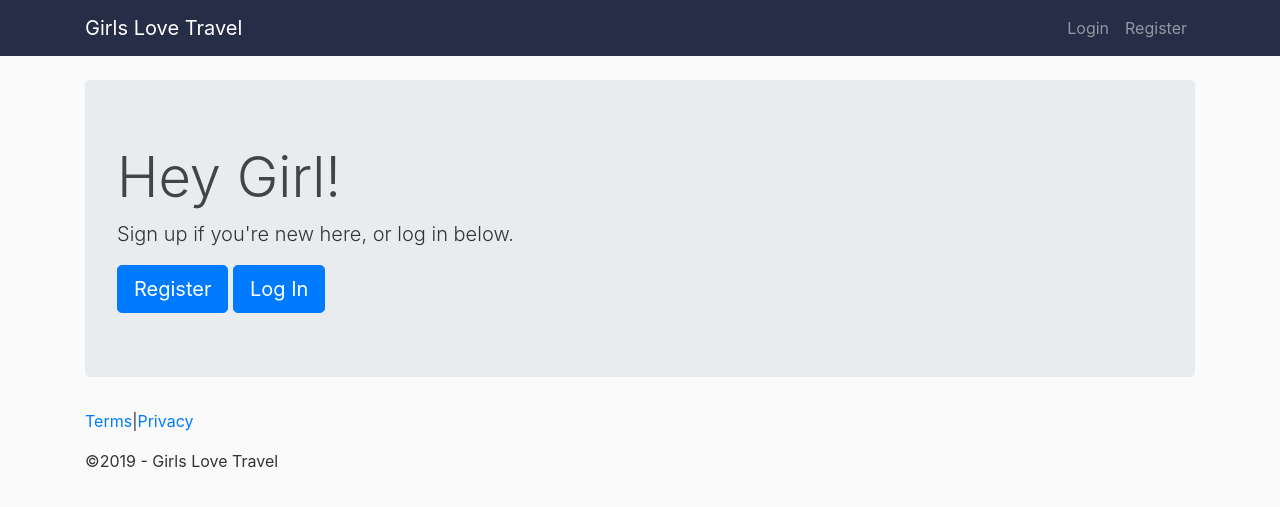
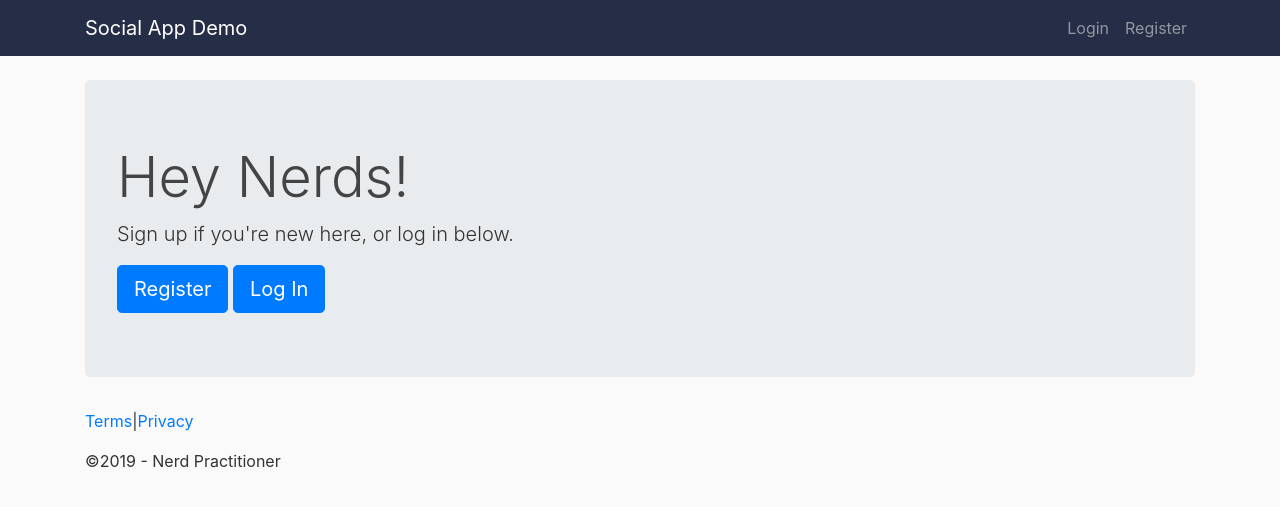
Before and after one commit to NerdPractitioner/Travel-App, a Django app: page / in a window 1280 px wide. Shown: the top 507 px of the page. Run offline with Django 3.2, Linux system fonts and the light colour scheme; some libraries are stand-ins or nearby versions.

Commit message:
Updates for Azure deployment

```diff
--- a/Templates/footer.html
+++ b/Templates/footer.html
@@ -1,4 +1,4 @@
 <div id="block-footer">
     <p id="footer-right"><a href="#">Terms</a>|<a href="#">Privacy</a></p>
-    <p id="footer-left">&copy;2019 - Girls Love Travel</p>
+    <p id="footer-left">&copy;2019 - Nerd Practitioner</p>
 </div>
--- a/Templates/home.html
+++ b/Templates/home.html
@@ -1,6 +1,6 @@
 {% extends "base.html" %}
 
-{% block title %}Girls Love Travel{% endblock %}
+{% block title %}Social App Demo{% endblock %}
 
 
 {% block content %}
@@ -33,7 +33,7 @@
 
 
 {% else %}
-<h1 class="display-4">Hey Girl! </h1>
+<h1 class="display-4">Hey Nerds! </h1>
 <p class="lead">Sign up if you're new here, or log in below.</p>
 <a class="btn btn-primary btn-lg" href="{% url 'register' %}" role="button">Register</a>
 <a class="btn btn-primary btn-lg" href="{% url 'login' %}" role="button">Log In</a>
--- a/Templates/navbar.html
+++ b/Templates/navbar.html
@@ -2,7 +2,7 @@
 
       <nav class="navbar navbar-expand-md navbar-dark fixed-top" style="background-color:#252e46">
         <div class="container">
-          <a class="navbar-brand mr-4" href="{% url 'home' %}">Girls Love Travel</a>
+          <a class="navbar-brand mr-4" href="{% url 'home' %}">Social App Demo</a>
           <button class="navbar-toggler" type="button" data-toggle="collapse" data-target="#navbarToggle" aria-controls="navbarToggle" aria-expanded="false" aria-label="Toggle navigation">
           <span class="navbar-toggler-icon"></span>
           </button>
--- a/mainapp/settings.py
+++ b/mainapp/settings.py
@@ -25,7 +25,7 @@ SECRET_KEY = 'u#(w03#k!5t&gfs)+t_i^6rxq@fe5x7^t%a%im9wunagjwz5@s'
 # SECURITY WARNING: don't run with debug turned on in production!
 DEBUG = True
 
-ALLOWED_HOSTS = ['127.0.0.1', '.pythonanywhere.com', '167.99.171.207']
+ALLOWED_HOSTS = ['127.0.0.1', '.pythonanywhere.com', 'social-app-demo.azurewebsites.net', 'localhost']
 
 
 # Application definition
```
